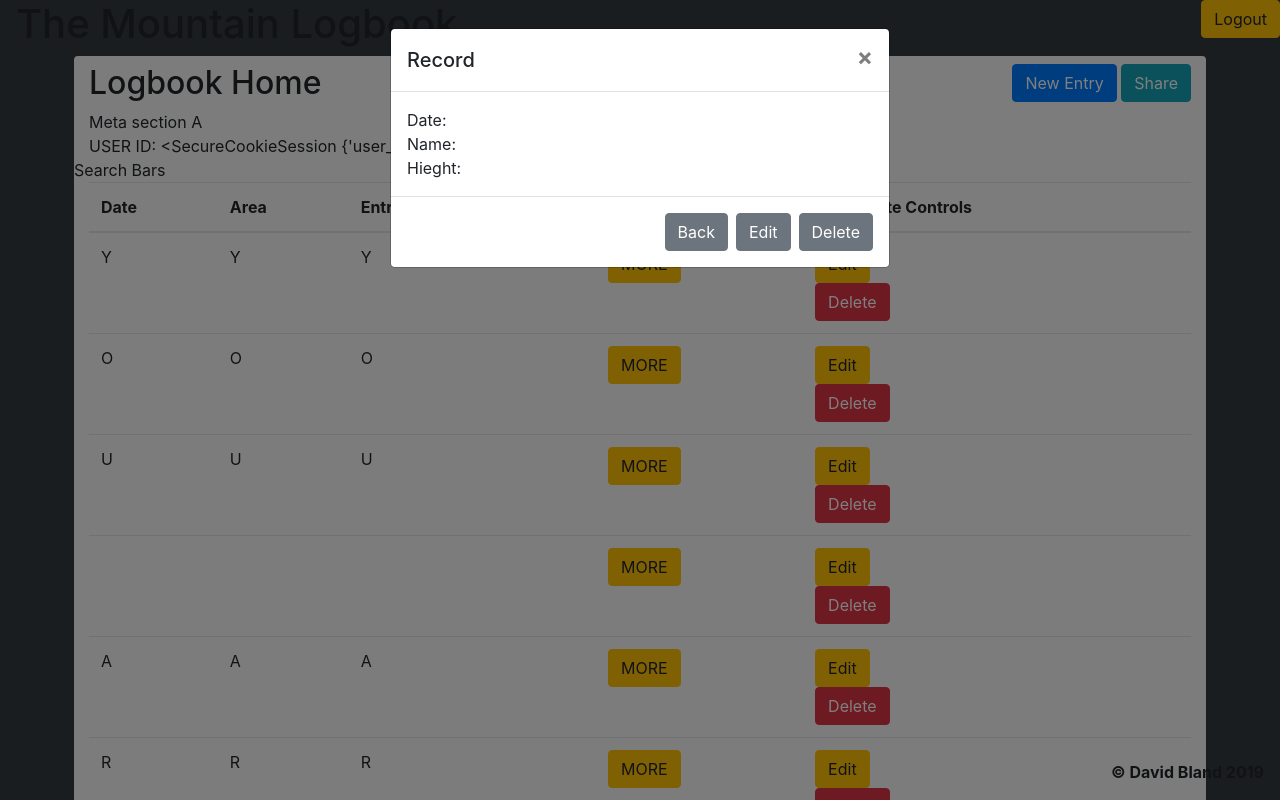
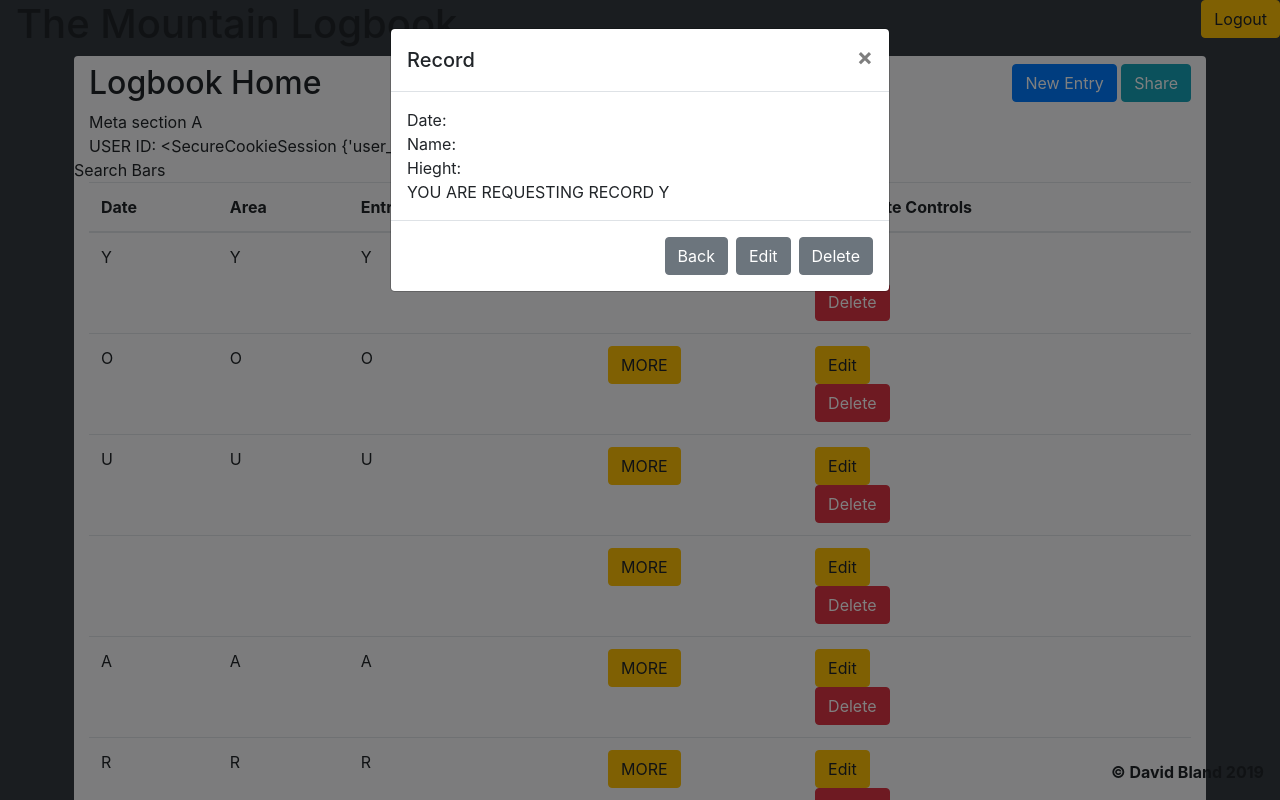
Before and after one commit to davebland/the-mountain-logbook, a Flask app: page / in a window 1280 px wide, after a click on "MORE". Run offline with Flask 2, Linux system fonts and the light colour scheme; the visitor is signed in with stand-in values (Sample User, id 1); some libraries are stand-ins or nearby versions.

Commit message:
updates to home and edit page to reflect route changes

```diff
--- a/app.py
+++ b/app.py
@@ -73,8 +73,8 @@ def new():
         return render_template('new-edit.html', title="New record")
     return redirect( url_for('index') )
 
-@app.route('/edit/<record_id>')
-def edit(record_id):
+@app.route('/edit/record/<record_id>')
+def edit_record(record_id):
     """ Generate page to edit an existing record """
     if login_check():
         return render_template('new-edit.html', title="Edit record", record=record_id)
@@ -93,7 +93,7 @@ def others():
 def get():
     """ Return records from DB according to record_id, area_id or user_id in post data (return all fields) """
     if login_check():
-        return get_records(request.form)
+        return get_records(request.form['record_id'], request.form['user_id'], request.form['area_id'])
     return redirect( url_for('index') )
 
 @app.route('/get/areas')
@@ -115,7 +115,7 @@ def create(create_type):
         elif create_type == "area":
             return "CREATING AN AREA"
         else:
-            return "ERROR - none or incorrect type supplied"
+            return "CREATING ERROR - none or incorrect type supplied"
     return redirect( url_for('index') )
 
 # ROUTES (update data)
@@ -132,24 +132,24 @@ def update(update_type, entity_id):
         elif update_type == "area":
             return "UPDATING AN AREA %s " % entity_id
         else:
-            return "ERROR - none or incorrect type supplied"
+            return "UPDATING ERROR - none or incorrect type supplied"
     return redirect( url_for('index') )
 
 # ROUTES (delete data)
 
-@app.route('/delete/<delete_type>/<entity_id>', methods=["POST"])
+@app.route('/delete/<delete_type>/<entity_id>')
 def delete(delete_type, entity_id):
     """ Delete data in DB """
     if login_check():
         # Connect to DB and delete user, record or area with entity_id according to type specified
-        if update_type == "user":
+        if delete_type == "user":
             return "DELETING A USER %s " % entity_id
-        elif update_type == "record":
+        elif delete_type == "record":
             return "DELETING A RECORD %s " % entity_id
-        elif update_type == "area":
+        elif delete_type == "area":
             return "DELETING AN AREA %s " % entity_id
         else:
-            return "ERROR - none or incorrect type supplied"
+            return "DELETING ERROR - none or incorrect type supplied"
     return redirect( url_for('index') )
 
 # Set flask parameters
--- a/templates/logbook-home.html
+++ b/templates/logbook-home.html
@@ -46,8 +46,8 @@
                                                         <td>{{ record }}</td>
                                                         <td><button type="button" class="btn btn-warning" data-toggle="modal" data-target="#modal-record" data-recordid="{{ record }}">MORE</button></td>
                                                         <td>
-                                                                <a href="{{ url_for('edit', record_id=record) }}"><button type="button" class="btn btn-warning">Edit</button></a>
-                                                                <form action="{{ url_for('delete', record_id=record) }}" method="POST">
+                                                                <a href="{{ url_for('edit_record', record_id=record) }}"><button type="button" class="btn btn-warning">Edit</button></a>
+                                                                <form action="{{ url_for('delete', delete_type='record', entity_id=record) }}">
                                                                         <button type="submit" class="btn btn-danger">Delete</button>
                                                                 </form>
                                                         </td>
@@ -91,7 +91,10 @@
         // Populate modal with data from ajax call
         $('#modal-record').on('show.bs.modal', function () {
                 let recordId = $(event.target).data('recordid'); // Get record_id form record attribute of button that triggered modal
-                $('#record').load("{{ url_for('get', record_id='') }}" + recordId);
+                $.post("{{ url_for('get') }}", {'record_id' : recordId, 'user_id' : '', 'area_id' : ''}, function(result) {
+                        // If request for data successful then set contents of modal
+                        $('#record').text(result)
+                })
         })
 </script>
 {% endblock %}
--- a/templates/new-edit.html
+++ b/templates/new-edit.html
@@ -3,11 +3,11 @@
 {% block content %}
     <div class="row">
         <div class="col">
-            <!-- If editing an existing record call update function else call new function -->
+            <!-- If editing an existing record call update function else call create function -->
             {% if record %}
-            <form action="{{ url_for('update', record_id=record) }}" method="POST">
+            <form action="{{ url_for('update', update_type='record', entity_id=record) }}" method="POST">
             {% else %}
-            <form action="{{ url_for('add') }}" method="POST">
+            <form action="{{ url_for('create', create_type='record') }}" method="POST">
             {% endif %}
                 <div class="form-group">
                     <label for="exampleInputEmail1">Email address</label>
```
